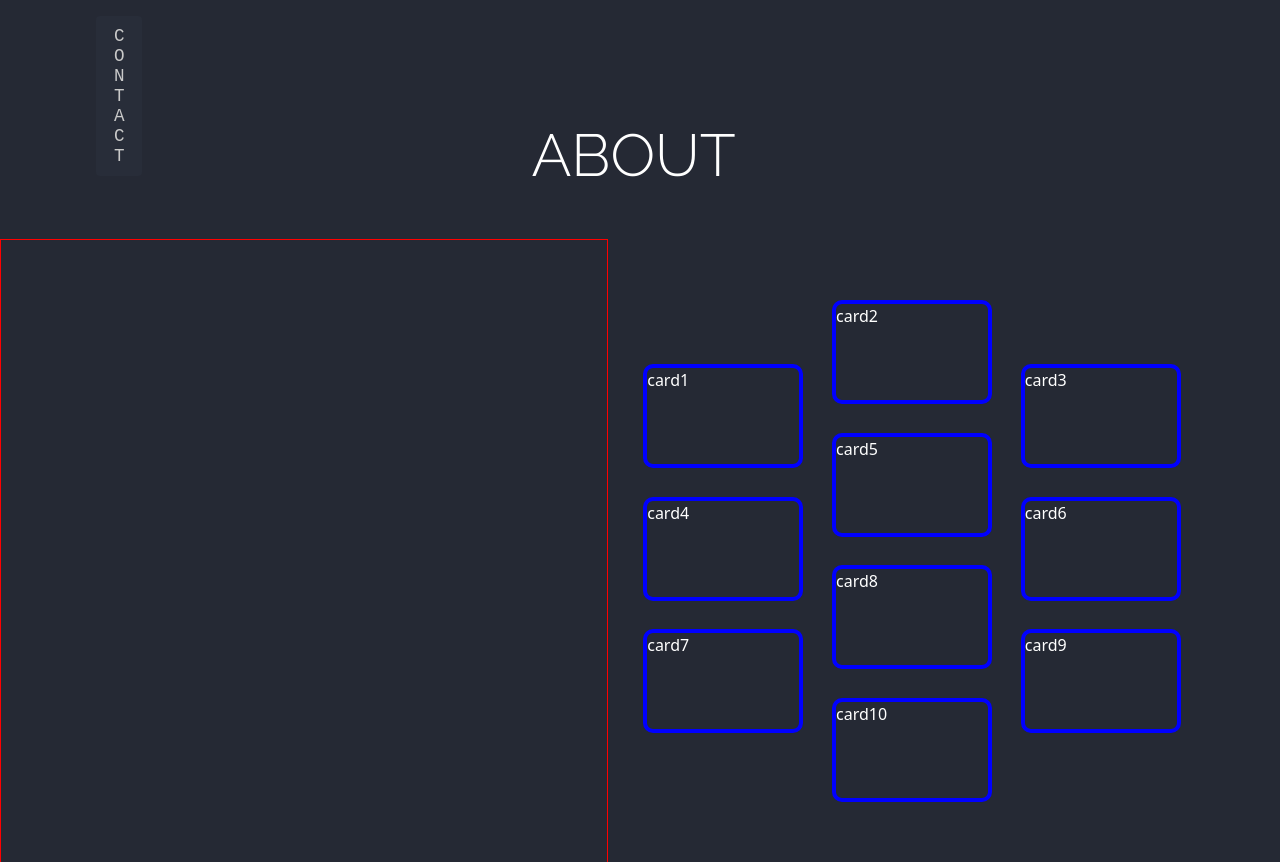
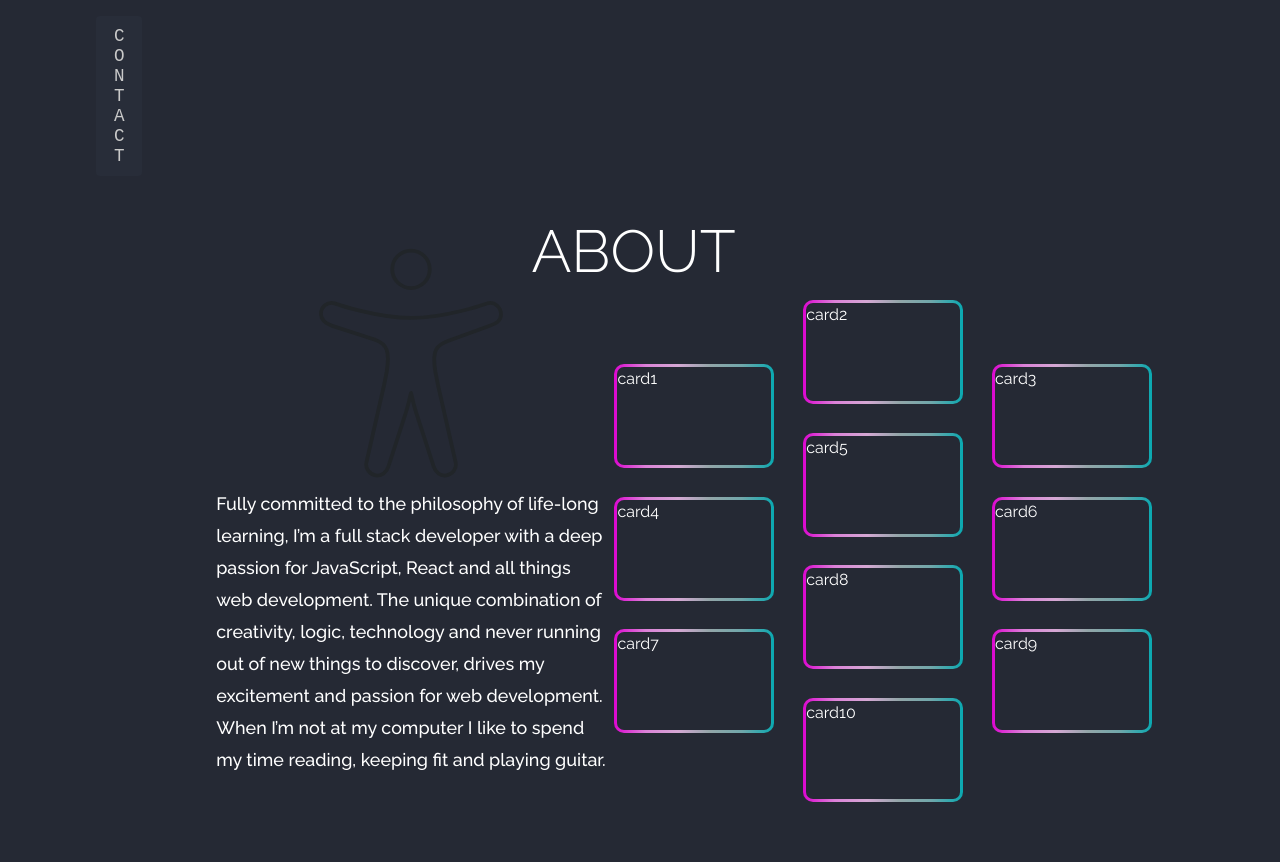
Before and after one commit to Kent-Poli/Portfolio, a plain HTML site: page index.html in a window 1280 px wide. Shown: the part 680-1542 px from the top of the page. Drawn offline with nearby package versions, Linux system fonts and the light colour scheme.

Commit message:
Lagt till i about

```diff
--- a/about.css
+++ b/about.css
@@ -4,18 +4,55 @@
 .about .wrapper {
   display: flex;
 }
+.about h1 {
+  position: relative;
+  top: 6rem;
+}
 .left {
-  border: solid 1px red;
-  height: 78vh;
-  width: 50vw;
+  display: flex;
+  flex: 1;
+  flex-direction: column;
+
+  margin-left: 13rem;
+}
+.top {
+  display: flex;
+  justify-content: center;
+  align-items: center;
+
+  flex: 1;
+}
+svg {
+  height: 15rem;
+}
+circle {
+  border: 5px solid transparent;
+}
+
+.bottom {
+  flex: 1;
+  display: flex;
+  justify-content: center;
+  align-items: center;
+
+  margin-bottom: 8rem;
+}
+.left p {
+  height: 230px;
+  width: 390px;
+  color: white;
+  font-size: clamp(0.75rem, 1.4vw, 1.125rem);
+  font-weight: 500;
+  line-height: clamp(21px, 3vw, 32px);
 }
 .right {
+  flex: 1;
   height: 78vh;
   width: 50vw;
   display: flex;
   align-items: center;
   justify-content: center;
-  margin-right: 4rem;
+  margin-right: 8rem;
 }
 .cardwrapper {
   display: grid;
@@ -30,11 +67,26 @@
   grid-gap: 1.8rem;
 }
 .card {
-  border-radius: 10px;
   background-color: rgb(37, 41, 52);
   color: white;
-  border: 4px solid blue;
+  /* border: 4px solid blue; */
+
+  background: linear-gradient(rgb(37, 41, 52), rgb(37, 41, 52)) padding-box,
+    linear-gradient(
+        to right,
+        rgba(255, 0, 238, 0.838),
+        rgba(255, 148, 248, 0.838),
+        rgba(247, 193, 243, 0.838),
+        rgba(168, 190, 191, 0.839),
+        rgba(126, 192, 194, 0.839),
+        rgba(4, 194, 201, 0.839)
+      )
+      border-box;
+
+  border: 3px solid transparent;
+  border-radius: 10px;
 }
+
 .card1 {
   grid-area: card1;
   position: relative;
--- a/index.css
+++ b/index.css
@@ -3,6 +3,7 @@ body {
   background-color: rgb(37, 41, 52);
   margin: 0;
   padding: 0;
+  font-family: Raleway;
 }
 header {
   display: flex;
@@ -20,7 +21,7 @@ h1 {
   color: white;
   font-family: Raleway;
   font-weight: 300;
-  font-size: 3.7rem;
+  font-size: clamp(2rem, 5.5vw, 3.7rem);
   text-align: center;
   margin-bottom: 3rem;
 }
--- a/index.html
+++ b/index.html
@@ -77,7 +77,43 @@
     <div class="about" id="about">
       <h1>ABOUT</h1>
       <div class="wrapper">
-        <div class="left"></div>
+        <div class="left">
+          <div class="top">
+            <svg
+              xmlns="http://www.w3.org/2000/svg"
+              class="ionicon"
+              viewBox="0 0 512 512"
+            >
+              <circle
+                fill="none"
+                stroke="currentColor"
+                stroke-linejoin="round"
+                stroke-width="8"
+                cx="256"
+                cy="56"
+                r="40"
+              />
+              <path
+                fill="none"
+                stroke="currentColor"
+                stroke-linejoin="round"
+                stroke-width="8"
+                d="M204.23 274.44c2.9-18.06 4.2-35.52-.5-47.59-4-10.38-12.7-16.19-23.2-20.15L88 176.76c-12-4-23.21-10.7-24-23.94-1-17 14-28 29-24 0 0 88 31.14 163 31.14s162-31 162-31c18-5 30 9 30 23.79 0 14.21-11 19.21-24 23.94l-88 31.91c-8 3-21 9-26 18.18-6 10.75-5 29.53-2.1 47.59l5.9 29.63 37.41 163.9c2.8 13.15-6.3 25.44-19.4 27.74S308 489 304.12 476.28l-37.56-115.93q-2.71-8.34-4.8-16.87L256 320l-5.3 21.65q-2.52 10.35-5.8 20.48L208 476.18c-4 12.85-14.5 21.75-27.6 19.46s-22.4-15.59-19.46-27.74l37.39-163.83z"
+              />
+            </svg>
+          </div>
+          <div class="bottom">
+            <p>
+              Fully committed to the philosophy of life-long learning, I’m a
+              full stack developer with a deep passion for JavaScript, React and
+              all things web development. The unique combination of creativity,
+              logic, technology and never running out of new things to discover,
+              drives my excitement and passion for web development. When I’m not
+              at my computer I like to spend my time reading, keeping fit and
+              playing guitar.
+            </p>
+          </div>
+        </div>
         <div class="right">
           <div class="cardwrapper">
             <div class="card card1">card1</div>
```
Also changed, not shown: accessibility-outline.svg (added).
